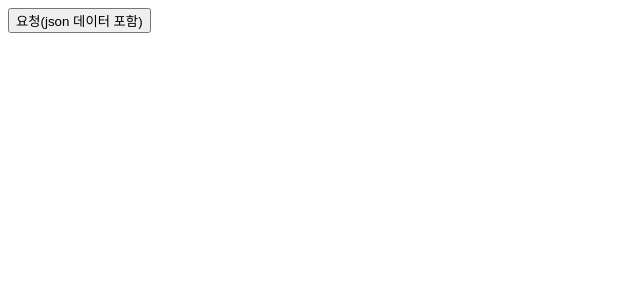
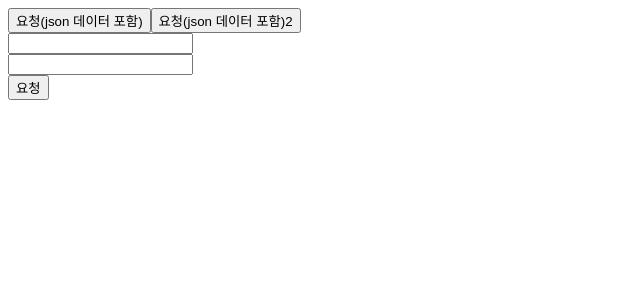
Before and after one commit to JeongHyun-Ha/learn-react, a React (Vite) app: page / in a window 1280 px wide. Shown: the top 300 px of the page, without its empty margins (0-640 px from the left). Built offline with nearby package versions, Linux system fonts and the light colour scheme.

Commit message:
직접 입력한 데이터를 json 형식으로 보내기

```diff
--- a/src/App.jsx
+++ b/src/App.jsx
@@ -1,16 +1,44 @@
-import React from "react";
+import React, { useState } from "react";
 import axios from "axios";
 
 function App(props) {
+  const [name, setName] = useState("");
+  const [city, setCity] = useState("");
+
   function handleClick1() {
     const obj1 = { name: "son", age: 44 };
     // const data = JSON.stringify(obj1);
     axios.post("/api/main41/sub1", obj1); // 자동으로 stringify 해줌
   }
 
+  function handleClick2() {
+    const obj = { city: "seoul", country: "korea" };
+    axios.post("/api/main41/sub2", obj);
+  }
+
+  function handleClick3() {
+    // const data = {
+    //   name: name,
+    //   city: city,
+    // };
+    // const data = {
+    //   name,
+    //   city,
+    // };
+    axios.post("/api/main41/sub3", { name, city });
+  }
+
   return (
     <div>
       <button onClick={handleClick1}>요청(json 데이터 포함)</button>
+      <button onClick={handleClick2}>요청(json 데이터 포함)2</button>
+      <div>
+        <input type="text" onChange={(e) => setName(e.target.value)} />
+        <br />
+        <input type="text" onChange={(e) => setCity(e.target.value)} />
+        <br />
+        <button onClick={handleClick3}>요청</button>
+      </div>
     </div>
   );
 }
```
